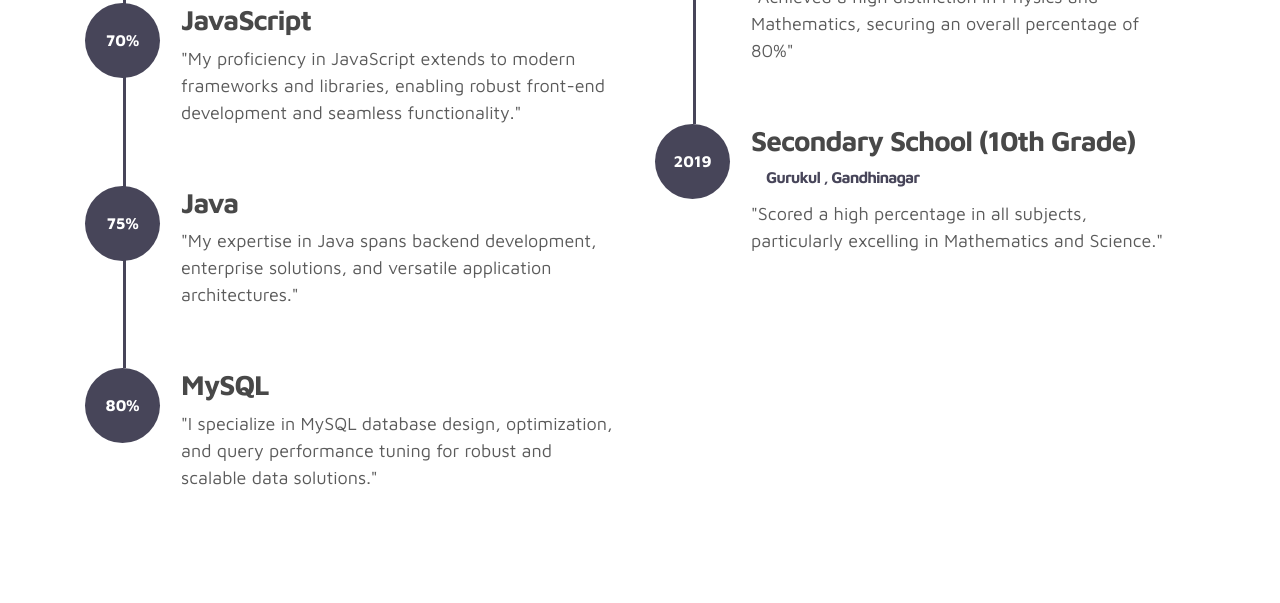
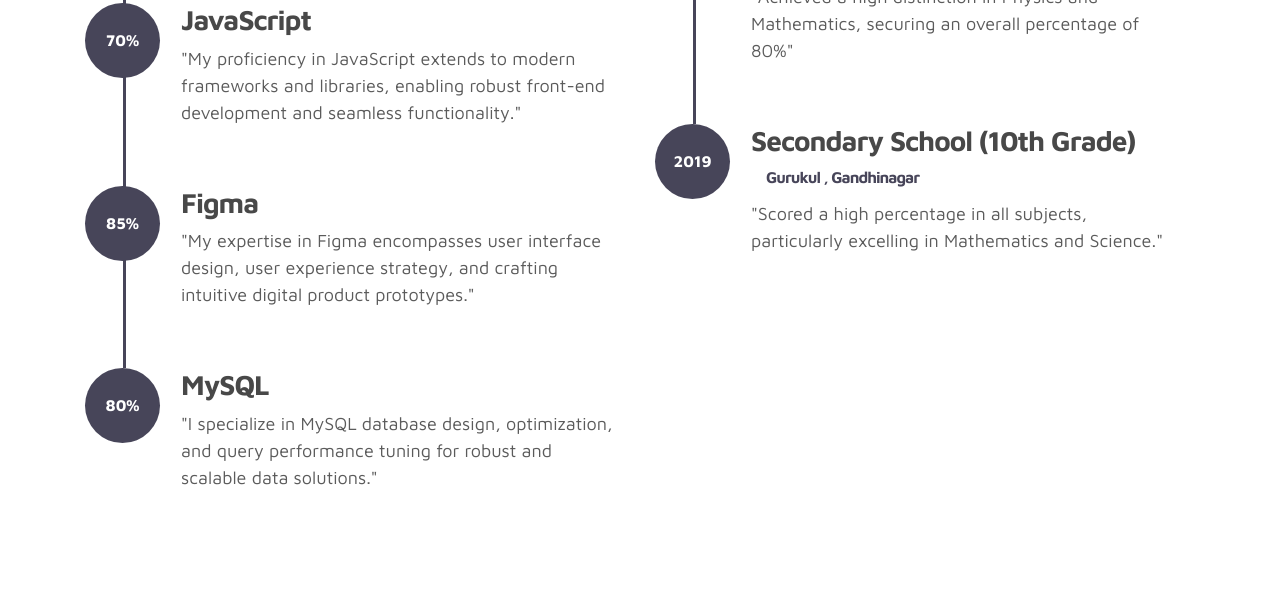
Before and after one commit to Shreya24Patel/My-Portfolio, a plain HTML site: page index.html in a window 1280 px wide. Shown: the part 2132-2735 px from the top of the page. Drawn offline with Linux system fonts and the light colour scheme.

Commit message:
Update index.html

```diff
--- a/index.html
+++ b/index.html
@@ -181,11 +181,11 @@
 
                       <div class="timeline-wrapper">
                           <div class="timeline-yr">
-                              <span>75%</span>
+                              <span>85%</span>
                           </div>
                           <div class="timeline-info">
-                              <h3><span>Java</h3>
-                              <p>"My expertise in Java spans backend development, enterprise solutions, and versatile application architectures."</p>
+                              <h3><span>Figma</h3>
+                              <p>"My expertise in Figma encompasses user interface design, user experience strategy, and crafting intuitive digital product prototypes."</p>
                           </div>
                       </div>
 
```
